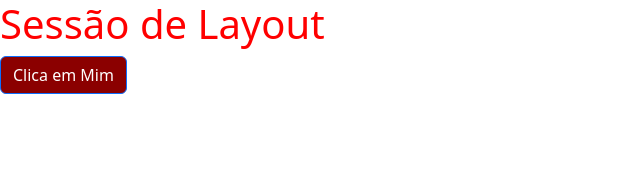
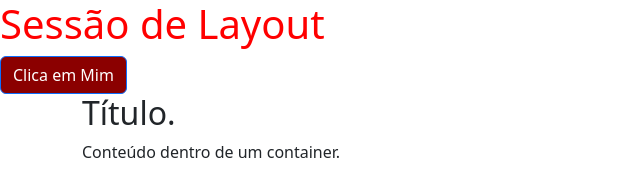
Before and after one commit to RafaelaMlucca/Curso-Bootstrap, a plain HTML site: page 3_layout/1_aulas/index.html in a window 1280 px wide. Shown: the whole page, without its empty margins (0-640 px from the left). Drawn offline with nearby package versions, Linux system fonts and the light colour scheme.

Commit message:
Aula de Containers

```diff
--- a/3_layout/1_aulas/index.html
+++ b/3_layout/1_aulas/index.html
@@ -10,5 +10,11 @@
 <body>
    <h1>Sessão de Layout</h1>
    <button class="btn btn-primary">Clica em Mim</button>
+
+   <!-- Container -->
+    <div class="container">
+    <h2> Título. </h2>
+    <p> Conteúdo dentro de um container. </p>
+    </div>
 </body>
 </html>
```
